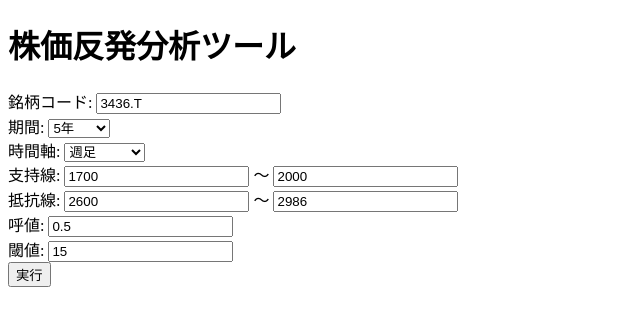
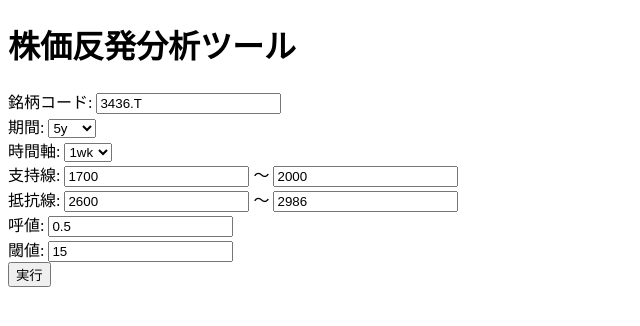
Before and after one commit to moetam/stock, a Flask app: page / in a window 1280 px wide. Shown: the top 326 px of the page, without its empty margins (0-640 px from the left). Run offline with Flask 3, Linux system fonts and the light colour scheme.

Commit message:
Add files via upload

```diff
--- a/templates/index.html
+++ b/templates/index.html
@@ -8,45 +8,37 @@
 <body>
     <h1>株価反発分析ツール</h1>
     <form method="POST">
-        <label>銘柄コード: <input type="text" name="ticker" value="3436.T"></label><br>
+        <label>銘柄コード: <input type="text" name="ticker" value="{{ request.form.get('ticker', '3436.T') }}"></label><br>
 
         <label>期間:
             <select name="period">
-                <option value="1d">1日</option>
-                <option value="5d">5日</option>
-                <option value="1mo">1ヶ月</option>
-                <option value="3mo">3ヶ月</option>
-                <option value="6mo">6ヶ月</option>
-                <option value="1y">1年</option>
-                <option value="2y">2年</option>
-                <option value="5y" selected>5年</option>
-                <option value="10y">10年</option>
-                <option value="ytd">年初来</option>
-                <option value="max">最大</option>
+                {% for p in ["1d", "5d", "1mo", "3mo", "6mo", "1y", "2y", "5y", "10y", "ytd", "max"] %}
+                    <option value="{{ p }}" {% if request.form.get('period', '5y') == p %}selected{% endif %}>{{ p }}</option>
+                {% endfor %}
             </select>
         </label><br>
 
         <label>時間軸:
             <select name="interval">
-                <option value="1m">1分足</option>
-                <option value="2m">2分足</option>
-                <option value="5m">5分足</option>
-                <option value="15m">15分足</option>
-                <option value="30m">30分足</option>
-                <option value="60m">1時間足</option>
-                <option value="90m">1.5時間足</option>
-                <option value="1d">日足</option>
-                <option value="5d">5日足</option>
-                <option value="1wk" selected>週足</option>
-                <option value="1mo">月足</option>
-                <option value="3mo">3ヶ月足</option>
+                {% for i in ["1m", "2m", "5m", "15m", "30m", "60m", "90m", "1d", "5d", "1wk", "1mo", "3mo"] %}
+                    <option value="{{ i }}" {% if request.form.get('interval', '1wk') == i %}selected{% endif %}>{{ i }}</option>
+                {% endfor %}
             </select>
         </label><br>
 
-        <label>支持線: <input type="text" name="support_min" value="1700"> 〜 <input type="text" name="support_max" value="2000"></label><br>
-        <label>抵抗線: <input type="text" name="resistance_min" value="2600"> 〜 <input type="text" name="resistance_max" value="2986"></label><br>
-        <label>呼値: <input type="text" name="tick_size" value="0.5"></label><br>
-        <label>閾値: <input type="text" name="threshold" value="15"></label><br>
+        <label>支持線:
+            <input type="text" name="support_min" value="{{ request.form.get('support_min', '1700') }}"> 〜
+            <input type="text" name="support_max" value="{{ request.form.get('support_max', '2000') }}">
+        </label><br>
+
+        <label>抵抗線:
+            <input type="text" name="resistance_min" value="{{ request.form.get('resistance_min', '2600') }}"> 〜
+            <input type="text" name="resistance_max" value="{{ request.form.get('resistance_max', '2986') }}">
+        </label><br>
+
+        <label>呼値: <input type="text" name="tick_size" value="{{ request.form.get('tick_size', '0.5') }}"></label><br>
+        <label>閾値: <input type="text" name="threshold" value="{{ request.form.get('threshold', '15') }}"></label><br>
+
         <button type="submit">実行</button>
     </form>
 
```
